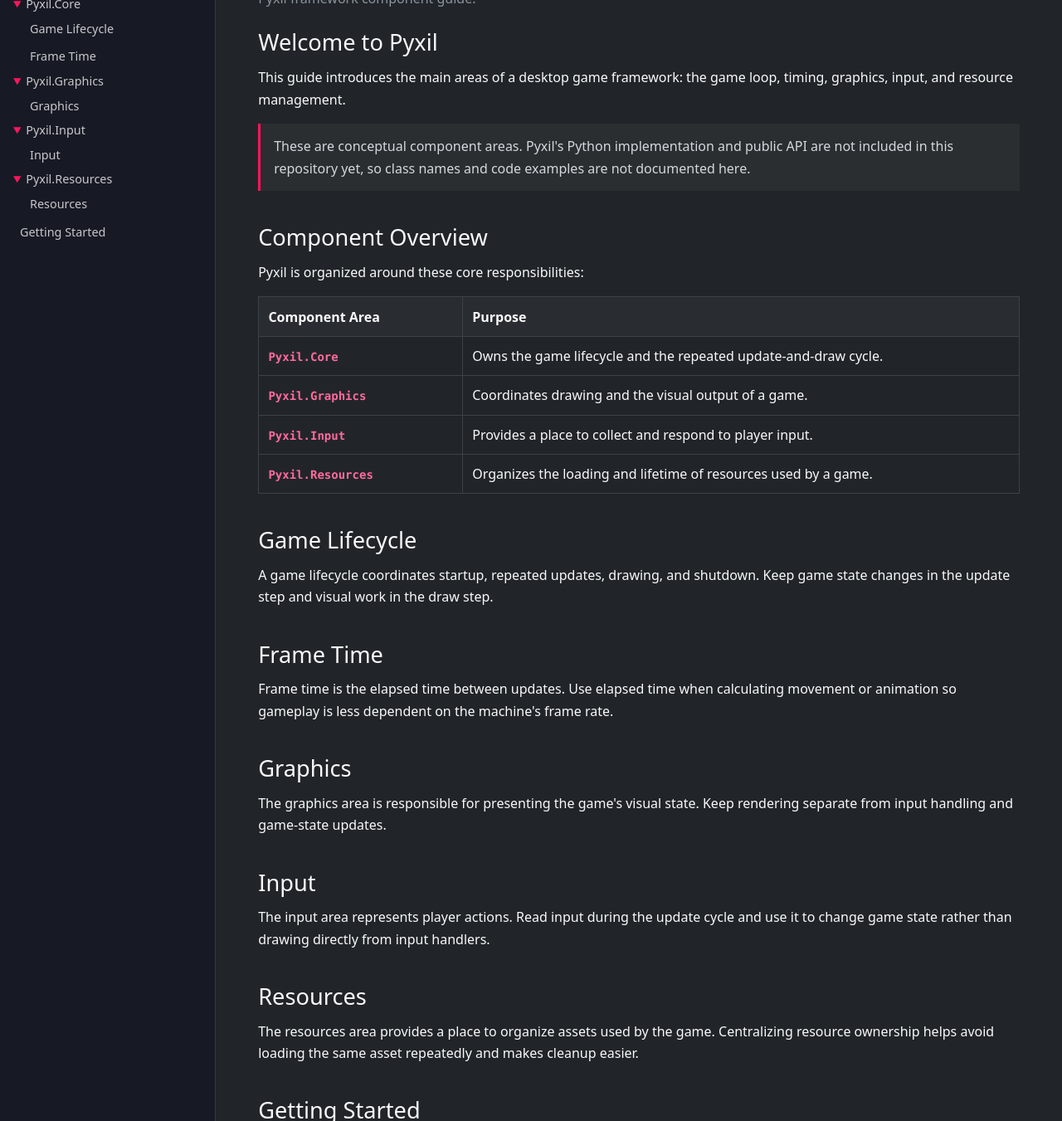
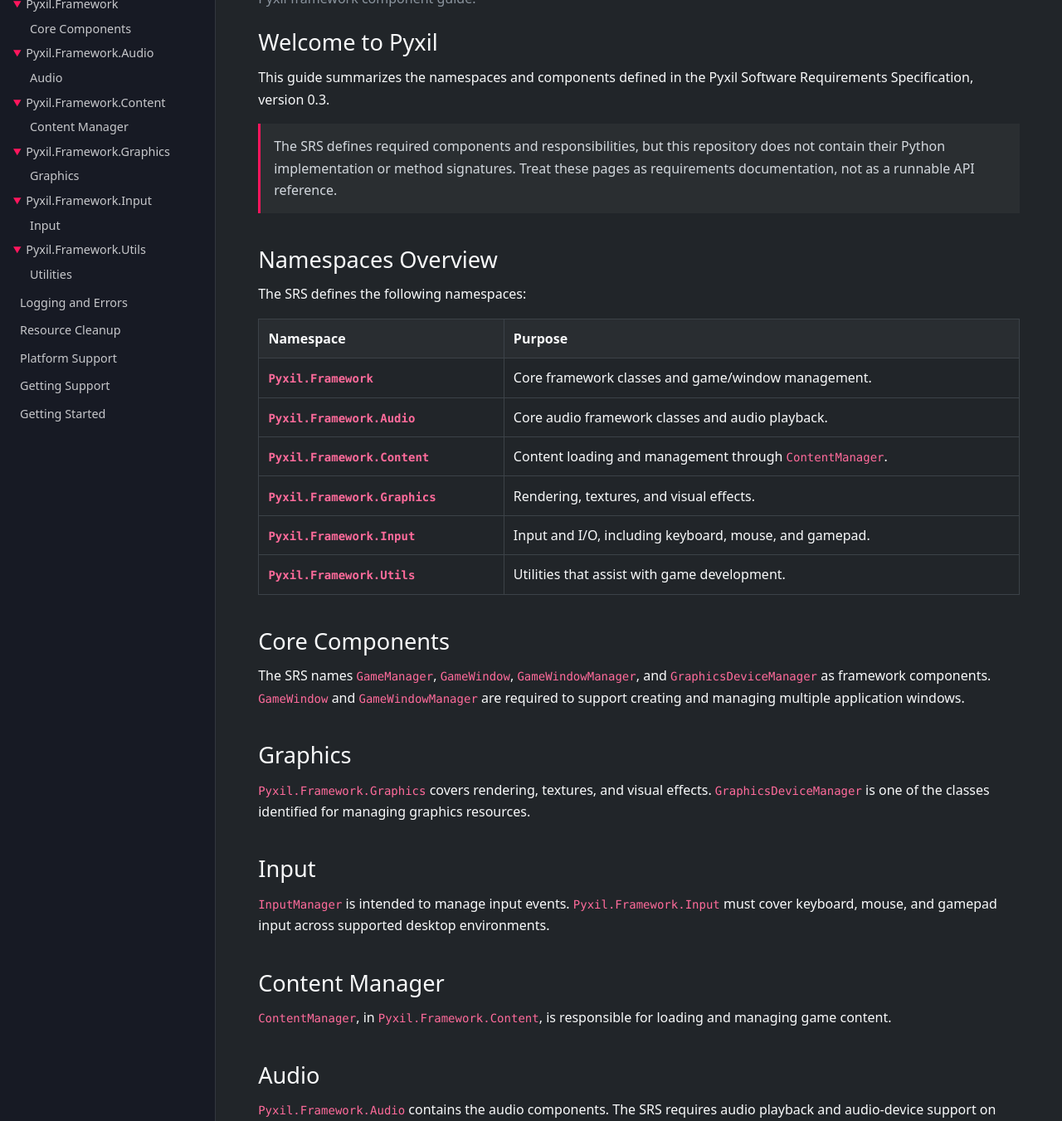
Before and after one commit to 1x1-Studio/Pyxil, a plain HTML site: page docs/docs.html in a window 1280 px wide. Shown: the part 194-1545 px from the top of the page at 83% size. Drawn offline with nearby package versions, Linux system fonts and the light colour scheme.

Commit message:
Update documentation navigation and enhance link styles for better visibility

```diff
--- a/docs/docs.html
+++ b/docs/docs.html
@@ -32,19 +32,34 @@
             <nav aria-label="Documentation navigation">
                 <a class="learn-sidebar__home" href="#api-reference">Pyxil Components</a>
                 <ul>
-                    <li><a href="#overview">Component Overview</a></li>
+                    <li><a href="#overview">Namespaces Overview</a></li>
                     <li>
                         <details open>
-                            <summary>Pyxil.Core</summary>
+                            <summary>Pyxil.Framework</summary>
                             <ul>
-                                <li><a href="#game-lifecycle">Game Lifecycle</a></li>
-                                <li><a href="#frame-time">Frame Time</a></li>
+                                <li><a href="#core-components">Core Components</a></li>
                             </ul>
                         </details>
                     </li>
                     <li>
                         <details open>
-                            <summary>Pyxil.Graphics</summary>
+                            <summary>Pyxil.Framework.Audio</summary>
+                            <ul>
+                                <li><a href="#audio">Audio</a></li>
+                            </ul>
+                        </details>
+                    </li>
+                    <li>
+                        <details open>
+                            <summary>Pyxil.Framework.Content</summary>
+                            <ul>
+                                <li><a href="#content-manager">Content Manager</a></li>
+                            </ul>
+                        </details>
+                    </li>
+                    <li>
+                        <details open>
+                            <summary>Pyxil.Framework.Graphics</summary>
                             <ul>
                                 <li><a href="#graphics">Graphics</a></li>
                             </ul>
@@ -52,7 +67,7 @@
                     </li>
                     <li>
                         <details open>
-                            <summary>Pyxil.Input</summary>
+                            <summary>Pyxil.Framework.Input</summary>
                             <ul>
                                 <li><a href="#input">Input</a></li>
                             </ul>
@@ -60,12 +75,16 @@
                     </li>
                     <li>
                         <details open>
-                            <summary>Pyxil.Resources</summary>
+                            <summary>Pyxil.Framework.Utils</summary>
                             <ul>
-                                <li><a href="#resources">Resources</a></li>
+                                <li><a href="#utils">Utilities</a></li>
                             </ul>
                         </details>
                     </li>
+                    <li><a href="#logging">Logging and Errors</a></li>
+                    <li><a href="#resource-cleanup">Resource Cleanup</a></li>
+                    <li><a href="#platform-support">Platform Support</a></li>
+                    <li><a href="#support">Getting Support</a></li>
                     <li><a href="#getting-started">Getting Started</a></li>
                 </ul>
             </nav>
@@ -80,97 +99,167 @@
             <section aria-labelledby="welcome-title">
                 <h2 id="welcome-title">Welcome to Pyxil</h2>
                 <p>
-                    This guide introduces the main areas of a desktop game framework:
-                    the game loop, timing, graphics, input, and resource management.
+                    This guide summarizes the namespaces and components defined in the
+                    Pyxil Software Requirements Specification, version 0.3.
                 </p>
                 <p class="learn-note">
-                    These are conceptual component areas. Pyxil's Python implementation and public API
-                    are not included in this repository yet, so class names and code examples are not
-                    documented here.
+                    The SRS defines required components and responsibilities, but this repository does
+                    not contain their Python implementation or method signatures. Treat these pages as
+                    requirements documentation, not as a runnable API reference.
                 </p>
             </section>
 
             <section id="overview" aria-labelledby="overview-title">
-                <h2 id="overview-title">Component Overview</h2>
-                <p>Pyxil is organized around these core responsibilities:</p>
+                <h2 id="overview-title">Namespaces Overview</h2>
+                <p>The SRS defines the following namespaces:</p>
                 <div class="learn-table-wrap">
                     <table class="learn-table">
                         <thead>
                             <tr>
-                                <th scope="col">Component Area</th>
+                                <th scope="col">Namespace</th>
                                 <th scope="col">Purpose</th>
                             </tr>
                         </thead>
                         <tbody>
                             <tr>
-                                <th scope="row"><code>Pyxil.Core</code></th>
-                                <td>Owns the game lifecycle and the repeated update-and-draw cycle.</td>
+                                <th scope="row"><code>Pyxil.Framework</code></th>
+                                <td>Core framework classes and game/window management.</td>
                             </tr>
                             <tr>
-                                <th scope="row"><code>Pyxil.Graphics</code></th>
-                                <td>Coordinates drawing and the visual output of a game.</td>
+                                <th scope="row"><code>Pyxil.Framework.Audio</code></th>
+                                <td>Core audio framework classes and audio playback.</td>
                             </tr>
                             <tr>
-                                <th scope="row"><code>Pyxil.Input</code></th>
-                                <td>Provides a place to collect and respond to player input.</td>
+                                <th scope="row"><code>Pyxil.Framework.Content</code></th>
+                                <td>Content loading and management through <code>ContentManager</code>.</td>
                             </tr>
                             <tr>
-                                <th scope="row"><code>Pyxil.Resources</code></th>
-                                <td>Organizes the loading and lifetime of resources used by a game.</td>
+                                <th scope="row"><code>Pyxil.Framework.Graphics</code></th>
+                                <td>Rendering, textures, and visual effects.</td>
+                            </tr>
+                            <tr>
+                                <th scope="row"><code>Pyxil.Framework.Input</code></th>
+                                <td>Input and I/O, including keyboard, mouse, and gamepad.</td>
+                            </tr>
+                            <tr>
+                                <th scope="row"><code>Pyxil.Framework.Utils</code></th>
+                                <td>Utilities that assist with game development.</td>
                             </tr>
                         </tbody>
                     </table>
                 </div>
             </section>
 
-            <section class="learn-component" id="game-lifecycle" aria-labelledby="lifecycle-title">
-                <h2 id="lifecycle-title">Game Lifecycle</h2>
+            <section class="learn-component" id="core-components" aria-labelledby="core-title">
+                <h2 id="core-title">Core Components</h2>
                 <p>
-                    A game lifecycle coordinates startup, repeated updates, drawing, and shutdown.
-                    Keep game state changes in the update step and visual work in the draw step.
-                </p>
-            </section>
-
-            <section class="learn-component" id="frame-time" aria-labelledby="frame-time-title">
-                <h2 id="frame-time-title">Frame Time</h2>
-                <p>
-                    Frame time is the elapsed time between updates. Use elapsed time when calculating
-                    movement or animation so gameplay is less dependent on the machine's frame rate.
+                    The SRS names <code>GameManager</code>, <code>GameWindow</code>,
+                    <code>GameWindowManager</code>, and <code>GraphicsDeviceManager</code>
+                    as framework components. <code>GameWindow</code> and
+                    <code>GameWindowManager</code> are required to support creating and managing
+                    multiple application windows.
                 </p>
             </section>
 
             <section class="learn-component" id="graphics" aria-labelledby="graphics-title">
                 <h2 id="graphics-title">Graphics</h2>
                 <p>
-                    The graphics area is responsible for presenting the game's visual state.
-                    Keep rendering separate from input handling and game-state updates.
+                    <code>Pyxil.Framework.Graphics</code> covers rendering, textures, and visual
+                    effects. <code>GraphicsDeviceManager</code> is one of the classes identified
+                    for managing graphics resources.
                 </p>
             </section>
 
             <section class="learn-component" id="input" aria-labelledby="input-title">
                 <h2 id="input-title">Input</h2>
                 <p>
-                    The input area represents player actions. Read input during the update cycle
-                    and use it to change game state rather than drawing directly from input handlers.
+                    <code>InputManager</code> is intended to manage input events.
+                    <code>Pyxil.Framework.Input</code> must cover keyboard, mouse, and gamepad
+                    input across supported desktop environments.
                 </p>
             </section>
 
-            <section class="learn-component" id="resources" aria-labelledby="resources-title">
-                <h2 id="resources-title">Resources</h2>
+            <section class="learn-component" id="content-manager" aria-labelledby="content-title">
+                <h2 id="content-title">Content Manager</h2>
                 <p>
-                    The resources area provides a place to organize assets used by the game.
-                    Centralizing resource ownership helps avoid loading the same asset repeatedly
-                    and makes cleanup easier.
+                    <code>ContentManager</code>, in <code>Pyxil.Framework.Content</code>, is
+                    responsible for loading and managing game content.
+                </p>
+            </section>
+
+            <section class="learn-component" id="audio" aria-labelledby="audio-title">
+                <h2 id="audio-title">Audio</h2>
+                <p>
+                    <code>Pyxil.Framework.Audio</code> contains the audio components. The SRS
+                    requires audio playback and audio-device support on supported desktop platforms.
+                </p>
+            </section>
+
+            <section class="learn-component" id="utils" aria-labelledby="utils-title">
+                <h2 id="utils-title">Utilities</h2>
+                <p>
+                    <code>Pyxil.Framework.Utils</code> is reserved for tools that assist game
+                    development. The SRS does not yet specify individual utility classes.
+                </p>
+            </section>
+
+            <section class="learn-component" id="logging" aria-labelledby="logging-title">
+                <h2 id="logging-title">Logging and Errors</h2>
+                <p>
+                    Pyxil must provide structured log entries with relevant event details,
+                    severity, timestamp, and source component. The SRS lists these severity levels:
+                    <code>INFO</code>, <code>WARNING</code>, <code>ERROR</code>,
+                    <code>CRITICAL</code>, <code>DEBUG</code>, and <code>EVENT</code>.
+                </p>
+                <p>
+                    Error messages should identify the failed operation and, where practical,
+                    explain the cause or suggest a correction.
+                </p>
+            </section>
+
+            <section class="learn-component" id="resource-cleanup" aria-labelledby="cleanup-title">
+                <h2 id="cleanup-title">Resource Cleanup</h2>
+                <p>
+                    The framework should attempt to release resources such as windows, audio, and
+                    memory when they are no longer in use, including when an exception interrupts
+                    execution.
+                </p>
+            </section>
+
+            <section class="learn-component" id="platform-support" aria-labelledby="platform-title">
+                <h2 id="platform-title">Platform Support</h2>
+                <p>
+                    The SRS targets Windows, Linux, and macOS desktop environments, including
+                    64-bit systems. Supported Python versions should be published for each release.
+                    Packaging compatibility is to be validated for PyInstaller, py2exe, and Nuitka.
+                </p>
+                <p>
+                    The SRS proposes a startup target of under five seconds for at least 94.4% of
+                    measured attempts; it notes that this target still requires stakeholder
+                    confirmation.
+                </p>
+            </section>
+
+            <section class="learn-component" id="support" aria-labelledby="support-title">
+                <h2 id="support-title">Getting Support</h2>
+                <p>
+                    Report defects, ask questions, or suggest features through the
+                    <a href="https://github.com/1x1-Studio/Pyxil/issues">Pyxil issue tracker</a>.
+                    Include the Pyxil and Python versions, operating system, steps to reproduce,
+                    and relevant error output.
                 </p>
             </section>
 
             <section class="learn-component" id="getting-started" aria-labelledby="getting-started-title">
-                <h2 id="getting-started-title">Getting Started</h2>
+                <h2 id="getting-started-title">User Manual: Getting Started</h2>
                 <ol>
-                    <li>Plan the game state and the changes that happen during each update.</li>
-                    <li>Separate state updates from rendering.</li>
-                    <li>Use elapsed frame time for time-based movement and animation.</li>
-                    <li>Keep input and resource handling separate from game rules.</li>
+                    <li>Choose a Pyxil release and check its published Python and platform support.</li>
+                    <li>Use <code>GameManager</code> to organize the game and window components.</li>
+                    <li>Use <code>GameWindow</code> and <code>GameWindowManager</code> when managing windows.</li>
+                    <li>Connect graphics, input, content, and audio through their respective managers and namespaces.</li>
+                    <li>Use structured logs and detailed error messages when troubleshooting.</li>
+                    <li>Ensure windows, audio, and other resources are released during shutdown and error handling.</li>
+                    <li>Validate packaged builds on every operating system and Python version you intend to support.</li>
                 </ol>
             </section>
         </article>
--- a/docs/styles/learn_components.css
+++ b/docs/styles/learn_components.css
@@ -107,6 +107,11 @@
     line-height: 1.65;
 }
 
+.learn-content a {
+    color: var(--brand-color);
+    text-underline-offset: 0.2em;
+}
+
 .learn-note {
     padding: 0.9rem 1rem;
     color: #d3d8de;
```
